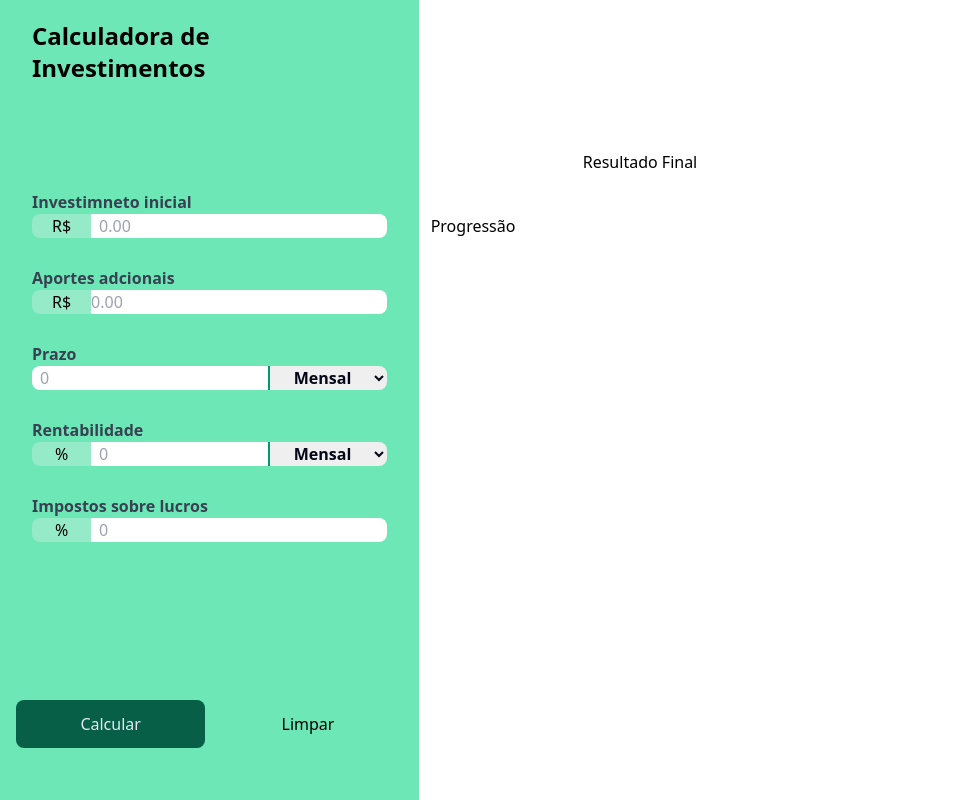
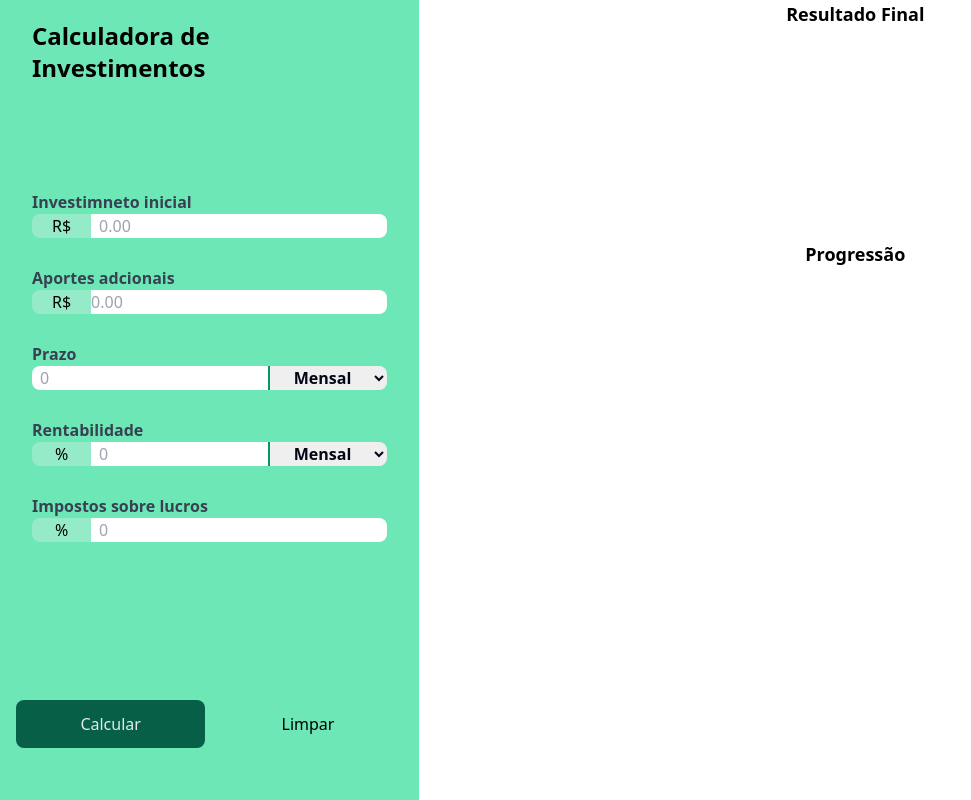
Before and after one commit to MariaaPcsa/CalculadoraDeInvestimentos, a website built with Vite: page index.html in a window 1280 px wide. Shown: the whole page, without its empty margins (0-971 px from the left). Built offline with nearby package versions, Linux system fonts and the light colour scheme.

Commit message:
Gráficos completo

```diff
--- a/index.html
+++ b/index.html
@@ -95,14 +95,14 @@
       </div>
     </aside>
     <!-- h-full gante que o elemento pegue 100% do espaço do pai disponivél para ele -->
-    <main class="h-full">
-<section id="chart-container">
-  <div class="h-[36%] flex flex-col items-center pb-10">
+    <main class="row-span-2 col-span-2 relative" >
+<section id="chart-container" class="h-full basis-full shrink-0">
+  <div class="h-[30%] flex flex-col items-center pb-10">
+    <p class="font-bold text-lg">Resultado Final</p>
     <canvas id="final-money-distribution"></canvas>
-    <p>Resultado Final</p>
   </div>
-  <div id="h-[56%] flex flex-col items-center">
-    <p>Progressão</p>
+  <div id="h-[40%] flex flex-col items-center">
+    <p class="font-bold text-lg  text-center ">Progressão</p>
     <!--  -->
     <canvas id="progression"
     ></canvas>
```
